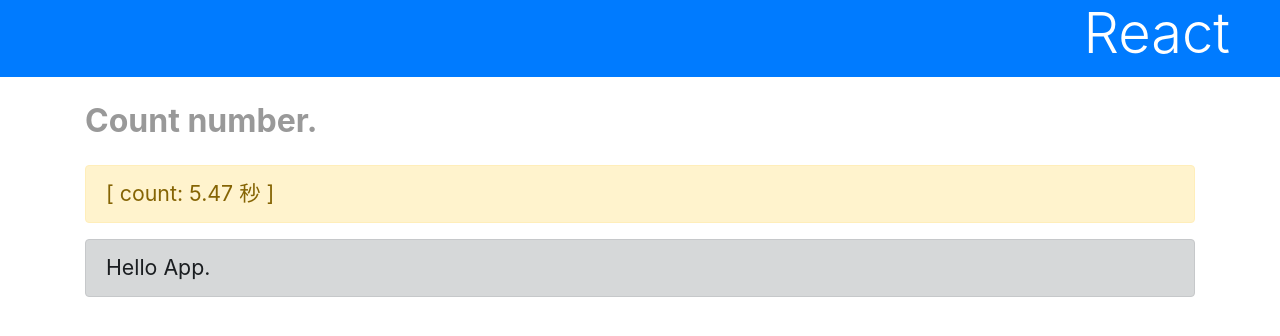
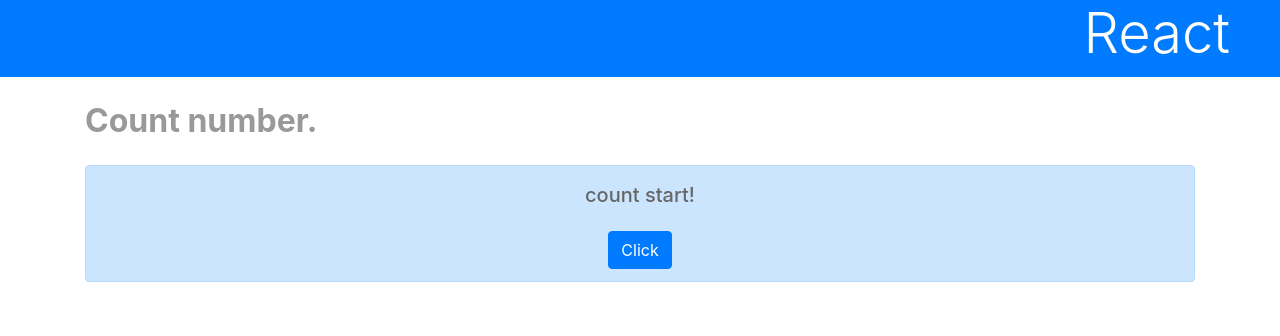
Before and after one commit to Apple-cake/SampleReactApp, a React (Create React App) app: page / in a window 1280 px wide. Shown: the top 336 px of the page. Built offline with nearby package versions, Linux system fonts and the light colour scheme.

Commit message:
ボタンクリックでのカウントアップ処理に修正

```diff
--- a/src/App.js
+++ b/src/App.js
@@ -5,16 +5,17 @@
   constructor(props) {
     super(props);
     this.state = {
-      msg: 'Hello Component.',
-      count: 0,
+      counter: 0,
+      msg: 'count start!',
     }
+    this.doAction = this.doAction.bind(this)
+  }
 
-    let timer = setInterval(()=>{
-      this.setState({
-        count: this.state.count + 1,
-        msg: "[ count: " + this.state.count / 100 + " 秒 ]"
-      })
-    }, 10)
+  doAction(event) {
+    this.setState({
+      counter: this.state.counter + 1,
+      msg: '*** count: ' + this.state.counter + ' ***',
+    })
   }
 
   render() {
@@ -22,8 +23,12 @@
       <h1 className="bg-primary text-white display-4">React</h1>
       <div className="container">
         <p className="subtitle">Count number.</p>
-        <p className="alert alert-warning">{this.state.msg}</p>
-        <p className="alert alert-dark">{this.props.msg}</p>
+        <div className="alert alert-primary text-center">
+          <p className="h5 mb-4">{this.state.msg}</p>
+          <button className="btn btn-primary" onClick={this.doAction}>
+            Click
+          </button>
+        </div>
       </div>
     </div>
   }
```
